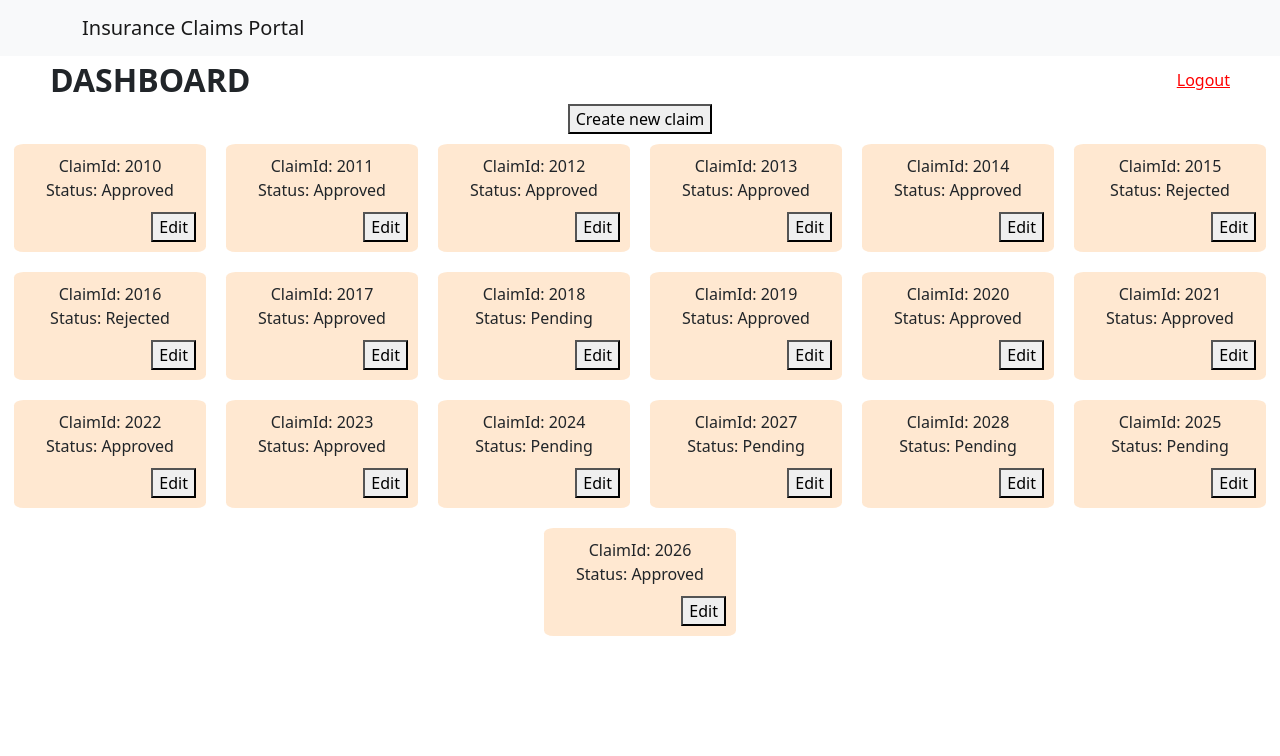
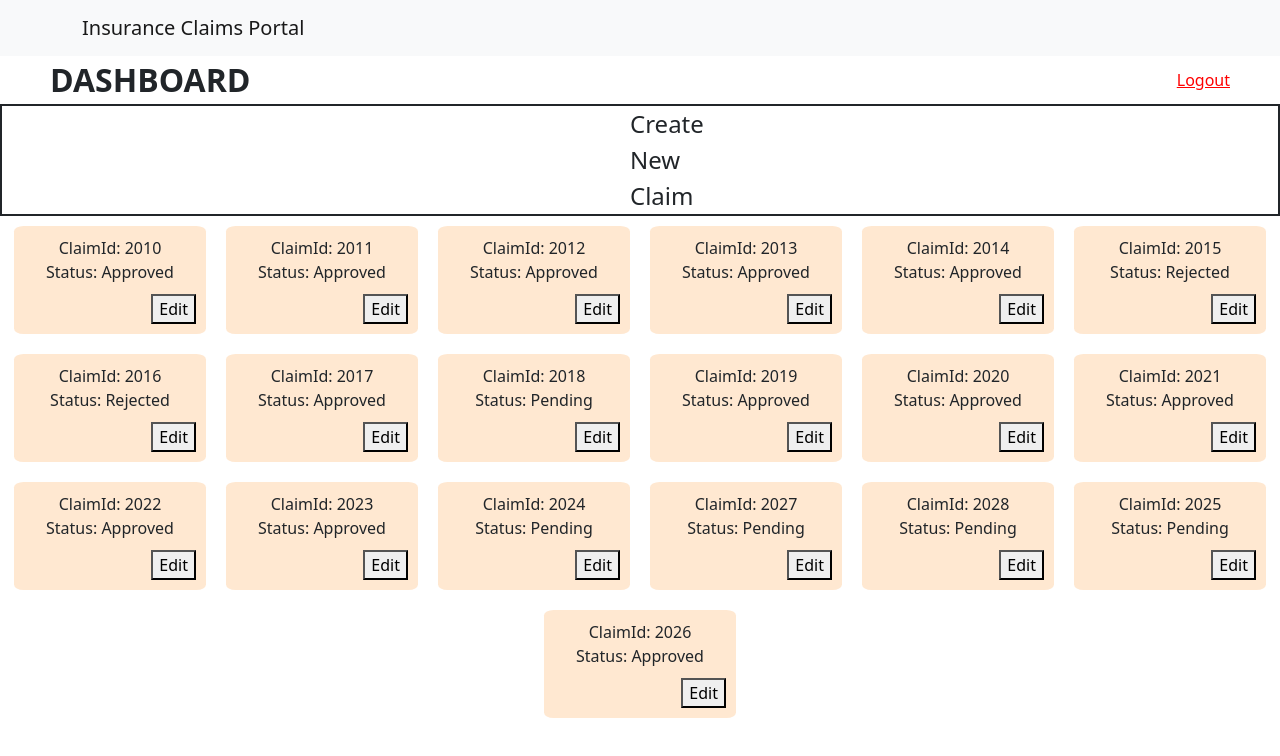
Before and after one commit to branyzp/DBS-TT, a React (Create React App) app in the folder frontend/: page /dashboard in a window 1280 px wide. Shown: the top 756 px of the page. Built offline with nearby package versions, Linux system fonts and the light colour scheme.

Commit message:
added popup function

```diff
--- /dev/null
+++ b/frontend/src/components/Popup.js
@@ -0,0 +1,22 @@
+import React from 'react'
+import '../css/Popup.css';
+import BasicForm from './BasicForm';
+
+function Popup({trigger}) {
+    if(trigger){
+        return (
+            <div className='popup'>
+              <div className='popup-inner'>
+                <BasicForm/>
+              </div>
+            </div>
+          )
+    }else{
+        return(
+            <div></div>
+        )
+    }
+
+}
+
+export default Popup
--- a/frontend/src/components/dashboardPage.js
+++ b/frontend/src/components/dashboardPage.js
@@ -1,6 +1,8 @@
 import React, { useState } from 'react'
 import DashboardItems from './DashboardItems';
 import '../css/DashboardPage.css';
+import { useNavigate } from 'react-router-dom';
+import Popup from './Popup';
 
 function DashboardPage() {
     let tempLst = [
@@ -253,7 +255,10 @@ function DashboardPage() {
         }
     ];
     let [claimsLst,setClaimsLst] = useState(tempLst);
-    console.log(claimsLst[0]);
+    // console.log(claimsLst[0]);
+    let [newClaimTrigger,setNewClaimTrigger] = useState(false);
+
+    const navigate = useNavigate();
 
     // let claimsBody = claimsLst && claimsLst.map((claim)=>{
     //     console.log("hello");
@@ -266,13 +271,15 @@ function DashboardPage() {
         <div className='dashboardMainHeader'>
             {/* <div></div> */}
             <div className='pageTitle'>DASHBOARD</div>
-            <div className='logoutBtn'>Logout</div>
+            <div className='logoutBtn' onClick={()=>{navigate('/');}}>Logout</div>
         </div>
 
         <div className='claimBtnContainer'>
-            <button className='newClaimBtn'>Create new claim</button>
+            <div className='newClaimBtn' onClick={()=>{setNewClaimTrigger(true)}}>Create New Claim</div>
+            {/* <button className='newClaimBtn' onClick={()=>{setNewClaimTrigger(true)}}>Create new claim</button> */}
         </div>
 
+        <Popup trigger={newClaimTrigger}/>
 
         <div className='dashboardMainBody'>
             {/* <DashboardItems ClaimID = {claimsLst[0].ClaimID} Status = {claimsLst[0].Status}/>
--- a/frontend/src/css/DashboardPage.css
+++ b/frontend/src/css/DashboardPage.css
@@ -21,11 +21,6 @@
     cursor: pointer;
 }
 
-.claimBtnContainer{
-    display: flex;
-    justify-content: center;
-}
-
 .claimBody{
     min-width: 0;
 }
@@ -40,5 +35,19 @@
 }
 
 .newClaimBtn{
-    /* align-items: center; */
+
+
+    width: 20px;
+    font-size: 24px;
+    justify-content: center;
+    align-items: center;
 }
+
+.claimBtnContainer{
+    display: flex;
+    justify-content: center;
+    text-align: center;
+    border-width: 2px;
+    border-style: solid;
+
+}
--- /dev/null
+++ b/frontend/src/css/Popup.css
@@ -0,0 +1,26 @@
+.popup{
+    position: fixed;
+    top: 0;
+    left: 0;
+    width: 100vw;
+    height: 100vh;
+    background-color: rgba(0, 0, 0, 0.2);
+
+    display: flex;
+    justify-content: center;
+    align-items: center;
+}
+
+.popup-inner{
+    position: relative;
+    padding: 32px;
+    width: 100vw;
+    max-width: 640px;
+    background-color: #FFF;
+}
+
+.popup-inner .close-btn{
+    position: absolute;
+    top: 16px;
+    right: 16px;
+}
```
